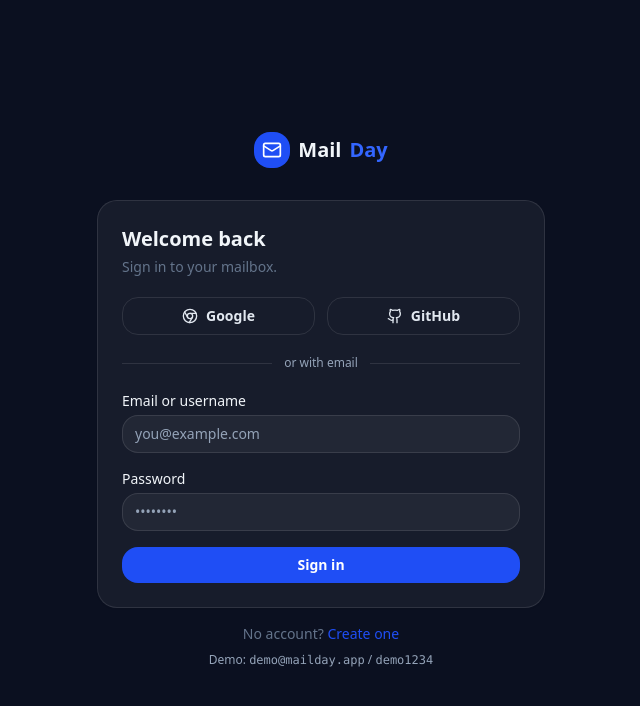
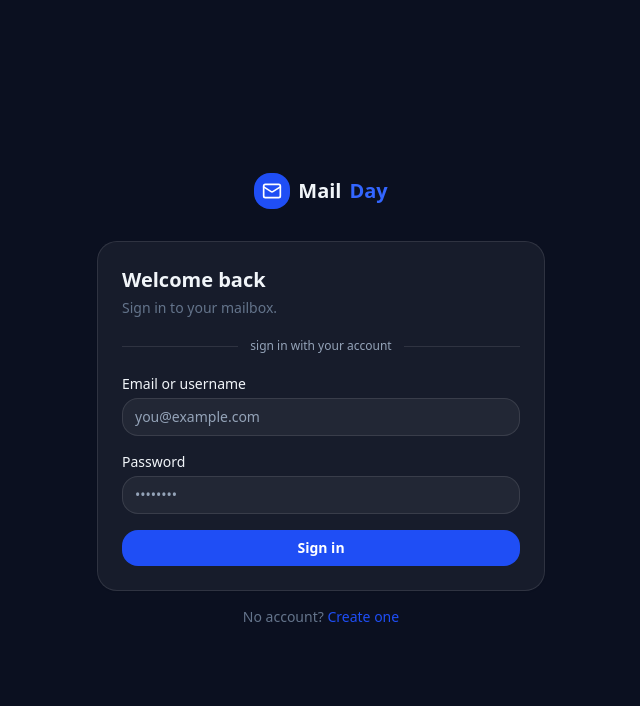
Before and after one commit to themodelhq/mailday, a Next.js app in the folder frontend/: page /login in a window 1280 px wide. Shown: the top 706 px of the page, without its empty margins (319-959 px from the left). Built offline with nearby package versions, Linux system fonts and the light colour scheme; no server answers.

Commit message:
Remove nonfunctional OAuth buttons and misleading demo credentials

```diff
--- a/frontend/src/app/login/page.tsx
+++ b/frontend/src/app/login/page.tsx
@@ -6,7 +6,7 @@ import { useForm } from 'react-hook-form';
 import { zodResolver } from '@hookform/resolvers/zod';
 import { z } from 'zod';
 import Link from 'next/link';
-import { Mail, Github, Chrome } from 'lucide-react';
+import { Mail } from 'lucide-react';
 import { authApi, isAuthed } from '@/lib/api';
 import { useAppDispatch } from '@/hooks';
 import { setSession, clearSession } from '@/features/session/sessionSlice';
@@ -67,18 +67,9 @@ export default function LoginPage() {
           <h1 className="text-xl font-semibold">Welcome back</h1>
           <p className="mt-1 text-sm text-slate-500">Sign in to your mailbox.</p>
 
-          <div className="mt-5 grid grid-cols-2 gap-3">
-            <button className="btn-ghost border border-slate-300 dark:border-white/10" type="button">
-              <Chrome className="h-4 w-4" /> Google
-            </button>
-            <button className="btn-ghost border border-slate-300 dark:border-white/10" type="button">
-              <Github className="h-4 w-4" /> GitHub
-            </button>
-          </div>
-
           <div className="my-5 flex items-center gap-3 text-xs text-slate-400">
             <span className="h-px flex-1 bg-slate-200 dark:bg-white/10" />
-            or with email
+            sign in with your account
             <span className="h-px flex-1 bg-slate-200 dark:bg-white/10" />
           </div>
 
@@ -104,9 +95,7 @@ export default function LoginPage() {
           No account?{' '}
           <Link href="/signup" className="font-medium text-brand-600">Create one</Link>
         </p>
-        <p className="mt-2 text-center text-xs text-slate-400">
-          Demo: <span className="font-mono">demo@mailday.app</span> / <span className="font-mono">demo1234</span>
-        </p>
+
       </div>
     </main>
   );
```
